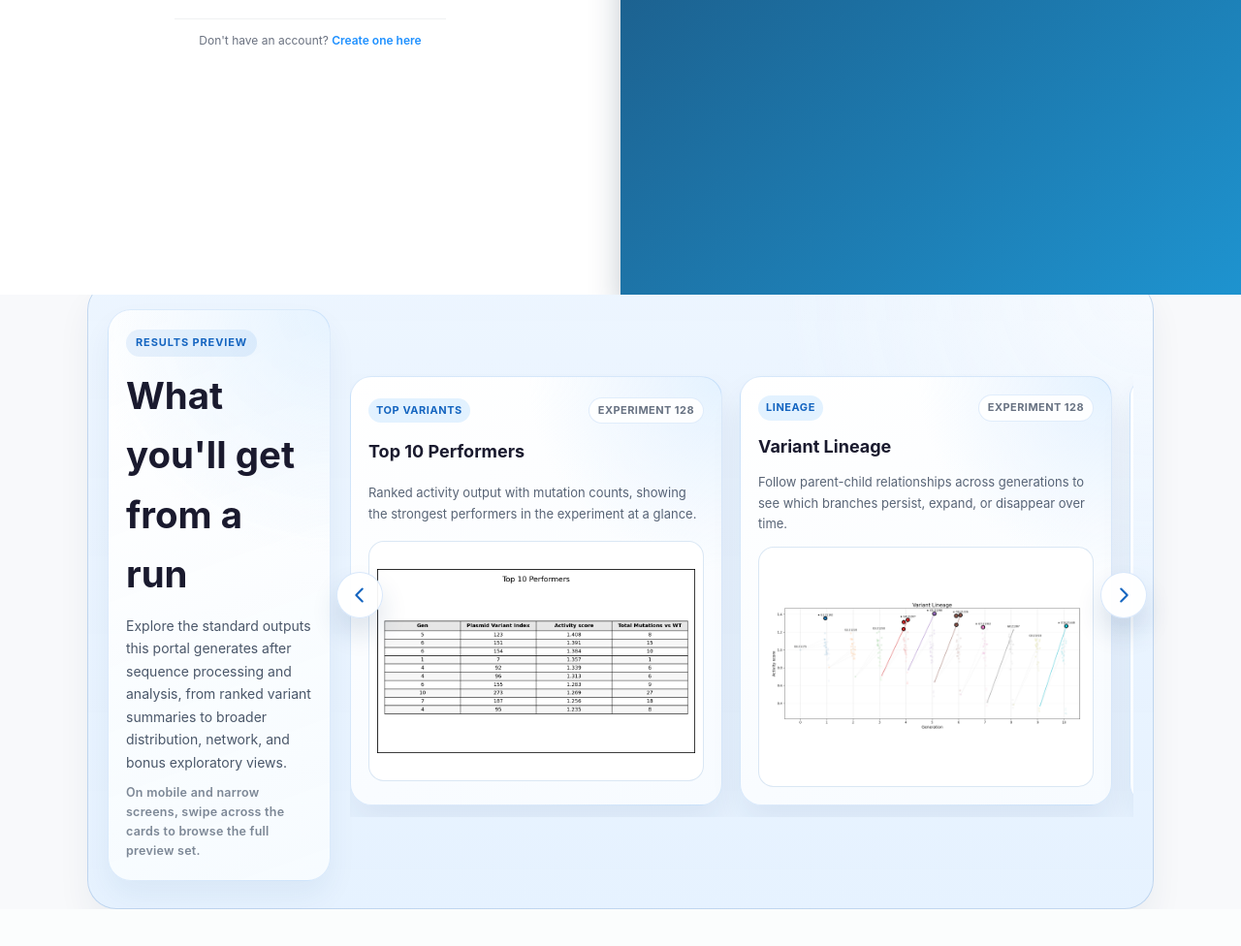
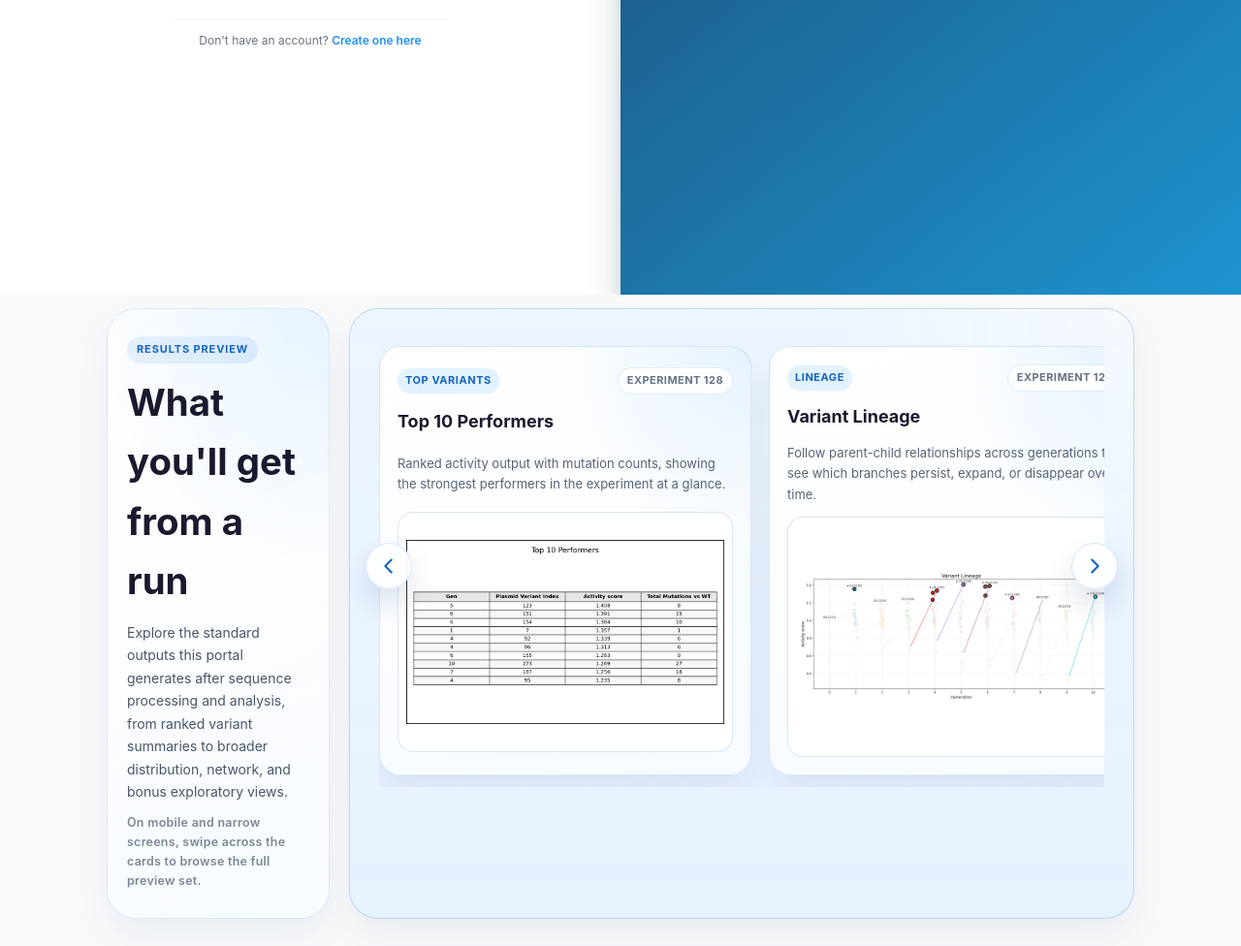
Before and after one commit to ccharles22/Tahoe-Project-2026, a Flask app: page /auth/homepage in a window 1280 px wide. Shown: the part 1312-2288 px from the top of the page at 97% size. Before the commit the page ends 2250 px from the top, so only its background shows below. Run offline with Flask 3, Linux system fonts and the light colour scheme; a map, chart or similar area stays blank; parts of the project's set-up code (start-up, migrations or seed data) failed here and were passed over; some libraries are stand-ins or nearby versions.

Commit message:
Separate homepage results intro and carousel

```diff
--- a/app/static/css/homepage.css
+++ b/app/static/css/homepage.css
@@ -1176,9 +1176,17 @@ a:hover { text-decoration: underline; }
 
 /* Results preview section */
 .home-results-preview {
+  display: grid;
+  grid-template-columns: minmax(180px, 230px) minmax(0, 1fr);
+  gap: clamp(14px, 2vw, 20px);
+  align-items: stretch;
   width: min(calc(100vw - 36px), 1520px);
   max-width: 1520px;
   margin-top: 10px;
+  padding: 0;
+}
+
+.home-results-preview__panel {
   padding: 36px clamp(18px, 3vw, 30px) 40px;
   border-radius: 30px;
   border: 1px solid rgba(180, 206, 235, 0.78);
@@ -1188,13 +1196,6 @@ a:hover { text-decoration: underline; }
   box-shadow:
     inset 0 1px 0 rgba(255, 255, 255, 0.72),
     0 18px 34px rgba(18, 56, 93, 0.06);
-}
-
-.home-results-shell {
-  display: grid;
-  grid-template-columns: minmax(180px, 230px) minmax(0, 1fr);
-  gap: clamp(14px, 2vw, 20px);
-  align-items: center;
 }
 
 .home-results-carousel {
@@ -1282,16 +1283,14 @@ a:hover { text-decoration: underline; }
 .home-results-intro {
   display: grid;
   gap: 10px;
-  margin-bottom: 0;
   align-content: center;
-  min-height: 100%;
-  padding: 20px 18px;
-  border-radius: 24px;
+  padding: 28px 20px;
+  border-radius: 30px;
   border: 1px solid rgba(42, 125, 225, 0.14);
   background:
     radial-gradient(circle at top right, rgba(222, 239, 255, 0.74), transparent 40%),
     linear-gradient(160deg, rgba(255, 255, 255, 0.98) 0%, rgba(247, 251, 255, 0.94) 100%);
-  box-shadow: 0 16px 30px rgba(21, 62, 111, 0.06);
+  box-shadow: 0 18px 34px rgba(21, 62, 111, 0.06);
 }
 
 .home-results-intro__eyebrow {
@@ -1872,10 +1871,9 @@ a:hover { text-decoration: underline; }
 }
 
 @media (max-width: 960px) {
-  .home-results-shell {
+  .home-results-preview {
     grid-template-columns: 1fr;
     gap: 20px;
-    align-items: start;
   }
   .home-results-intro {
     padding: 18px 16px;
@@ -1899,15 +1897,15 @@ a:hover { text-decoration: underline; }
   .home-results-preview {
     width: auto;
     max-width: none;
+    gap: 16px;
+  }
+  .home-results-preview__panel {
     padding: 28px 14px 30px;
     border-radius: 24px;
   }
-  .home-results-shell {
-    gap: 16px;
-  }
   .home-results-intro {
     padding: 16px 14px;
-    border-radius: 20px;
+    border-radius: 24px;
   }
   .home-nav {
     height: 70px;
--- a/app/templates/auth/HOMEPAGE.html
+++ b/app/templates/auth/HOMEPAGE.html
@@ -206,7 +206,6 @@
   </section>
 
   <section class="home-container home-results-preview" aria-label="Results preview">
-    <div class="home-results-shell">
     <div class="home-results-intro">
       <p class="home-results-intro__eyebrow">Results Preview</p>
       <div class="home-results-intro__copy">
@@ -219,6 +218,7 @@
         <p class="home-results-intro__micro">On mobile and narrow screens, swipe across the cards to browse the full preview set.</p>
       </div>
     </div>
+    <div class="home-results-preview__panel">
       <div class="home-results-carousel" aria-label="Results preview carousel">
       <button
         type="button"
```
Lines whose indentation alone changed are shown as unchanged.
